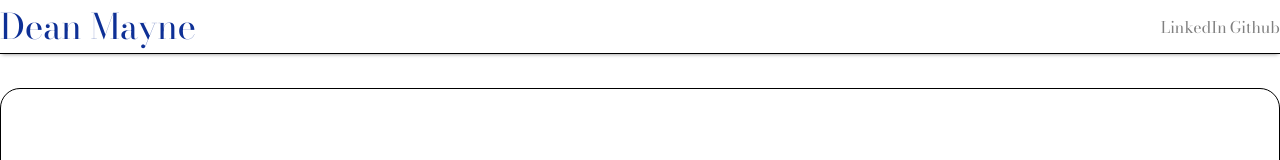
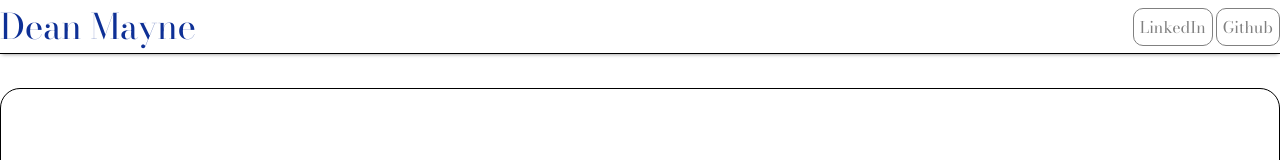
Before and after one commit to deanmayne/me, a React (Create React App) app: page /#/ in a window 1280 px wide. Shown: the top 160 px of the page. Built offline with nearby package versions, Linux system fonts and the light colour scheme.

Commit message:
nav styling

```diff
--- a/src/stylesheets/navbar.scss
+++ b/src/stylesheets/navbar.scss
@@ -1,20 +1,23 @@
-@import './variables.scss';
+@import "./variables.scss";
 
-.navbar{
+.navbar {
   display: flex;
   border-bottom: 1px solid black;
   box-shadow: 0 2px 4px -2px grey;
   justify-content: space-between;
   align-items: center;
 
-    label{
+  label {
     color: $primary_color;
     font-size: 35px;
   }
 
-    &__left{
-        a{
-            padding-left: 3px;
+  &__left {
+    a {
+      border: 1px solid $secondary-color;
+      border-radius: 10px;
+      padding: 6px;
+      margin-left: 3px;
     }
   }
 }
```
Lines whose indentation alone changed are shown as unchanged.
